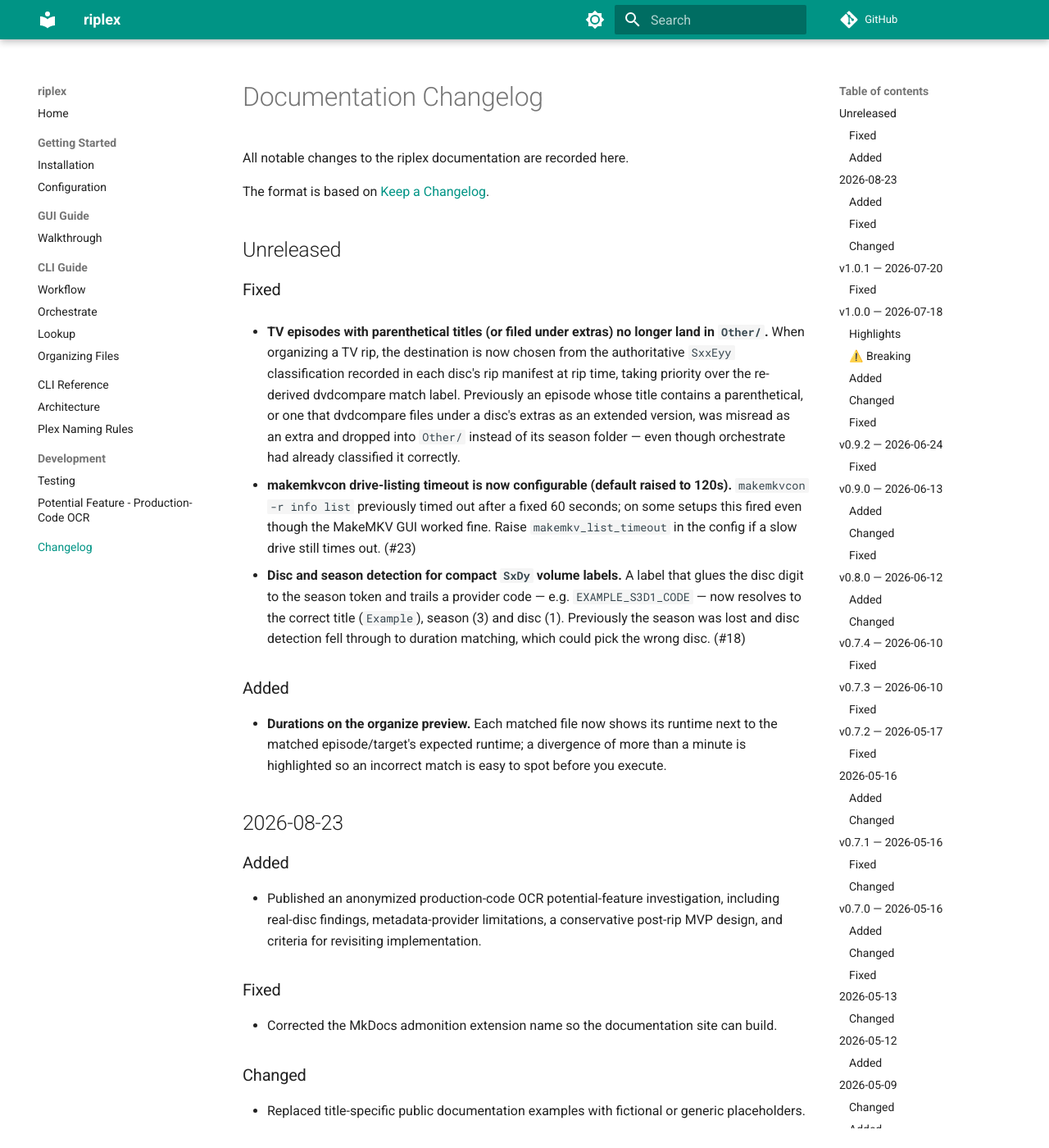
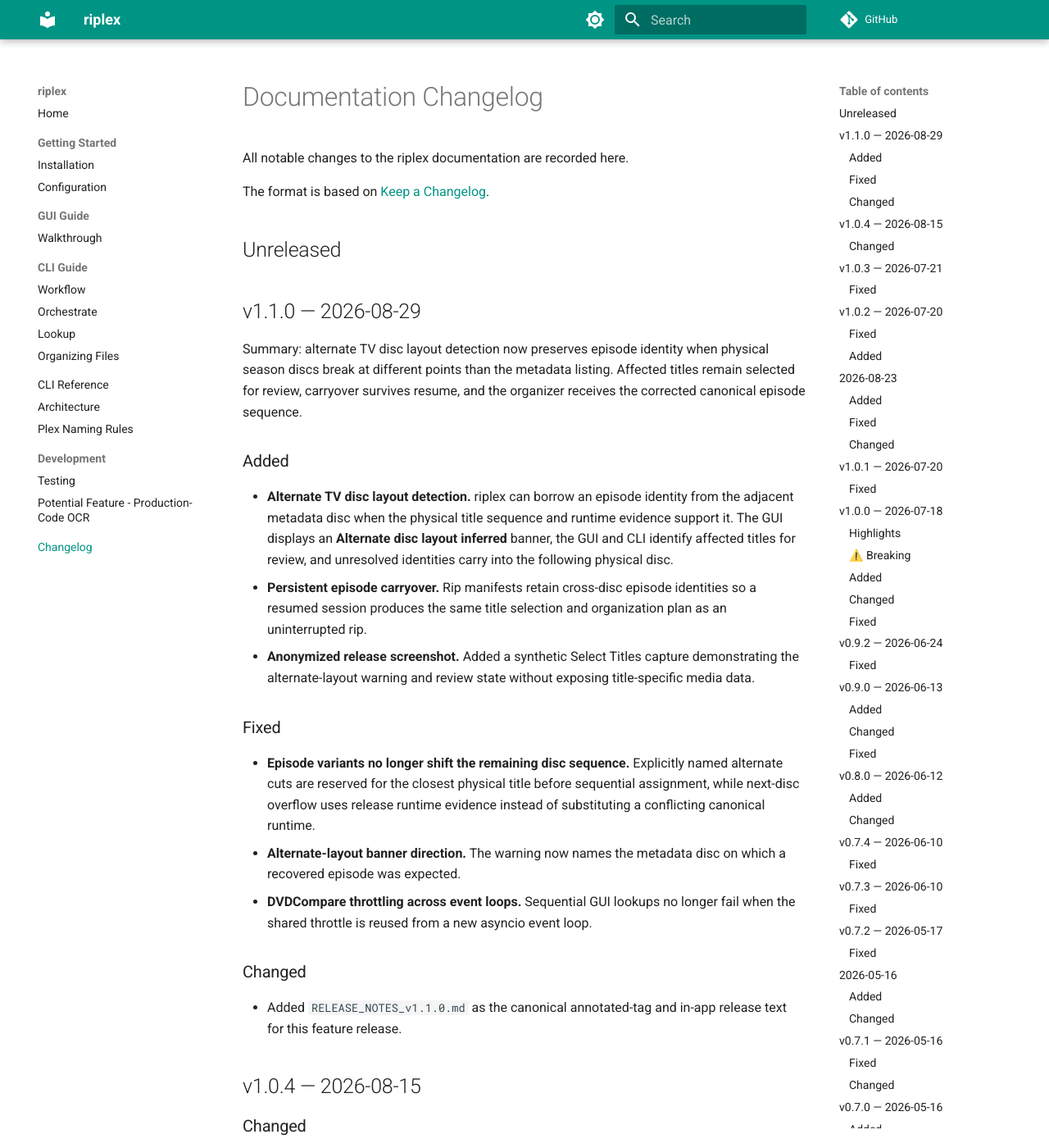
Before and after one commit to AnyCredit5518/riplex, an MkDocs documentation site: the page built from docs/changelog.md, in a window 1280 px wide and 1400 px high. Shown: the whole window at 82% size. Built offline with MkDocs 1.6.1 and Material for MkDocs 9.7.7, drawn with Linux system fonts in a browser that asks for light colours; comment, search, counter and statistics services are not loaded; some of the changed text lies outside the part shown.

Commit message:
Prepare v1.1.0 release
Document alternate TV disc layout detection in the changelog and release notes, and add an anonymized reproducible GUI screenshot for the release.

```diff
--- a/docs/changelog.md
+++ b/docs/changelog.md
@@ -6,12 +6,64 @@ The format is based on [Keep a Changelog](https://keepachangelog.com/).
 
 ## Unreleased
 
+## v1.1.0 — 2026-08-29
+
+Summary: alternate TV disc layout detection now preserves episode identity
+when physical season discs break at different points than the metadata listing.
+Affected titles remain selected for review, carryover survives resume, and the
+organizer receives the corrected canonical episode sequence.
+
+### Added
+
+- **Alternate TV disc layout detection.** riplex can borrow an episode identity
+	from the adjacent metadata disc when the physical title sequence and runtime
+	evidence support it. The GUI displays an **Alternate disc layout inferred**
+	banner, the GUI and CLI identify affected titles for review, and unresolved
+	identities carry into the following physical disc.
+- **Persistent episode carryover.** Rip manifests retain cross-disc episode
+	identities so a resumed session produces the same title selection and
+	organization plan as an uninterrupted rip.
+- **Anonymized release screenshot.** Added a synthetic Select Titles capture
+	demonstrating the alternate-layout warning and review state without exposing
+	title-specific media data.
+
+### Fixed
+
+- **Episode variants no longer shift the remaining disc sequence.** Explicitly
+	named alternate cuts are reserved for the closest physical title before
+	sequential assignment, while next-disc overflow uses release runtime evidence
+	instead of substituting a conflicting canonical runtime.
+- **Alternate-layout banner direction.** The warning now names the metadata disc
+	on which a recovered episode was expected.
+- **DVDCompare throttling across event loops.** Sequential GUI lookups no longer
+	fail when the shared throttle is reused from a new asyncio event loop.
+
+### Changed
+
+- Added `RELEASE_NOTES_v1.1.0.md` as the canonical annotated-tag and in-app
+	release text for this feature release.
+
+## v1.0.4 — 2026-08-15
+
+### Changed
+
+- Improved interrupted-rip recovery and title review, added the first persisted
+	episode-carryover path for alternate TV layouts, honored canonical manifest
+	episode identities during organize, and widened the organize confidence
+	column.
+
+## v1.0.3 — 2026-07-21
+
+### Fixed
+
+- **makemkvcon drive-listing timeout is now configurable (default raised to 120s).** `makemkvcon -r info list` previously timed out after a fixed 60 seconds; on some setups this fired even though the MakeMKV GUI worked fine. Raise `makemkv_list_timeout` in the config if a slow drive still times out. (#23)
+- **Disc and season detection for compact `SxDy` volume labels.** A label that glues the disc digit to the season token and trails a provider code — e.g. `EXAMPLE_S3D1_CODE` — now resolves to the correct title (`Example`), season (3) and disc (1). Previously the season was lost and disc detection fell through to duration matching, which could pick the wrong disc. (#18)
+
+## v1.0.2 — 2026-07-20
+
 ### Fixed
 
 - **TV episodes with parenthetical titles (or filed under extras) no longer land in `Other/`.** When organizing a TV rip, the destination is now chosen from the authoritative `SxxEyy` classification recorded in each disc's rip manifest at rip time, taking priority over the re-derived dvdcompare match label. Previously an episode whose title contains a parenthetical, or one that dvdcompare files under a disc's extras as an extended version, was misread as an extra and dropped into `Other/` instead of its season folder — even though orchestrate had already classified it correctly.
-
-- **makemkvcon drive-listing timeout is now configurable (default raised to 120s).** `makemkvcon -r info list` previously timed out after a fixed 60 seconds; on some setups this fired even though the MakeMKV GUI worked fine. Raise `makemkv_list_timeout` in the config if a slow drive still times out. (#23)
-- **Disc and season detection for compact `SxDy` volume labels.** A label that glues the disc digit to the season token and trails a provider code — e.g. `EXAMPLE_S3D1_CODE` — now resolves to the correct title (`Example`), season (3) and disc (1). Previously the season was lost and disc detection fell through to duration matching, which could pick the wrong disc. (#18)
 
 ### Added
 
```
Also changed, not shown: RELEASE_NOTES_v1.1.0.md (added, +42 -0 lines), screenshots/v1.1.0_Alternate_Layout_Detection.png (added), 1 other file.
